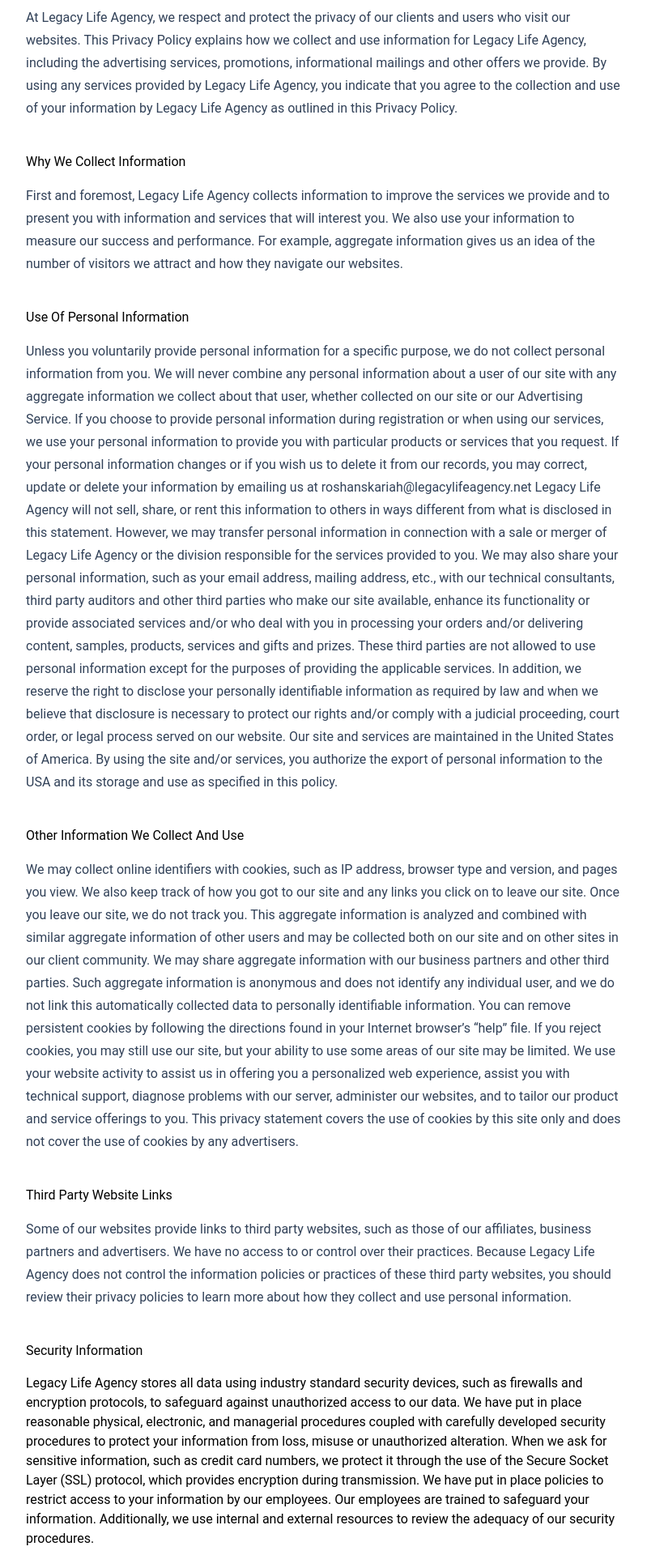
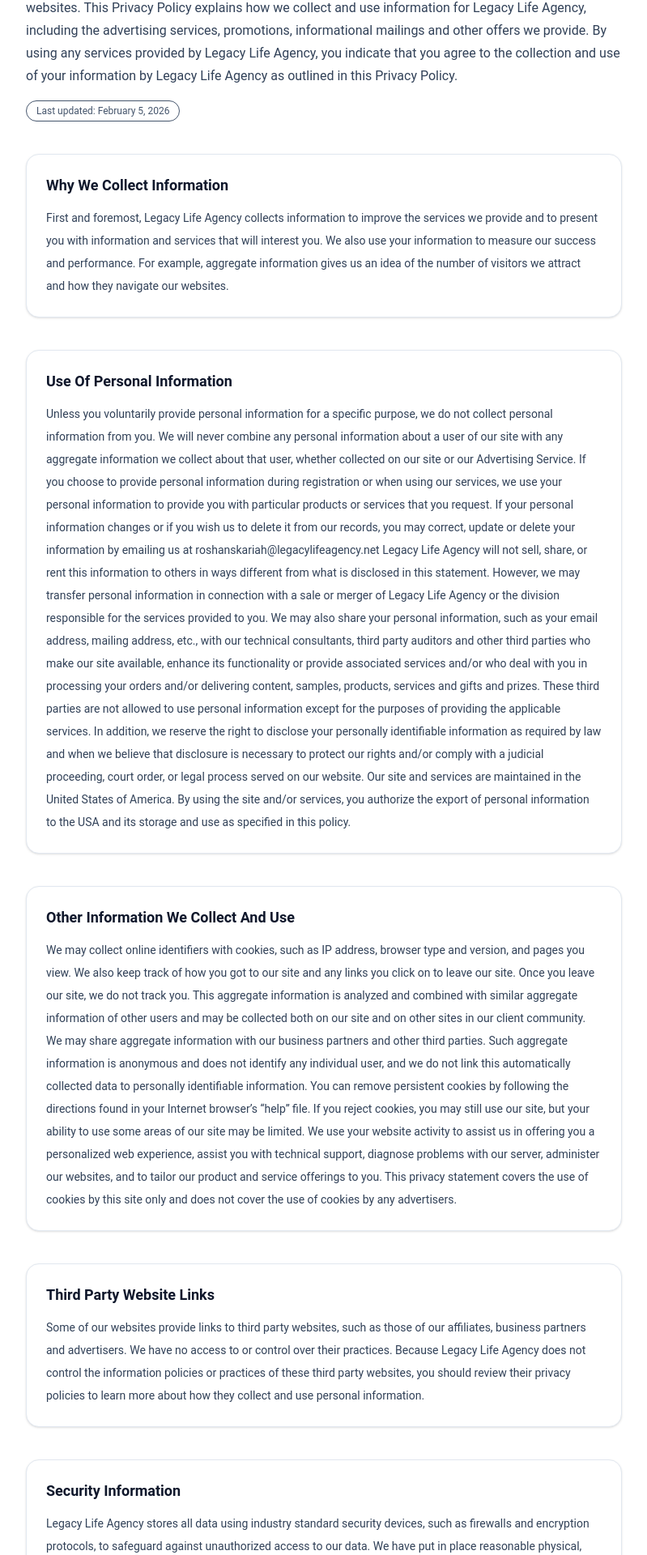
Before and after one commit to rmathew21/legacy-life-agency, a React (Vite) app: page /privacy in a window 1280 px wide. Shown: the part 337-2257 px from the top of the page at 81% size, without its empty margins (240-1039 px from the left). Built offline with nearby package versions, Linux system fonts and the light colour scheme.

Commit message:
updated content inside PrivacyPolicy and converted each section to separate cards

```diff
--- a/src/pages/PrivacyPolicy.jsx
+++ b/src/pages/PrivacyPolicy.jsx
@@ -1,40 +1,40 @@
 import LegalLayout from "./LegalLayout";
-
 
 export default function PrivacyPolicy() {
   return (
     <LegalLayout title="Privacy Policy">
       <section className="space-y-10">
         <div className="space-y-4">
-          <h1>Privacy Policy</h1>
+          {/* <h1>Privacy Policy</h1> */}
           <p className="text-base leading-7 text-slate-700">
             At Legacy Life Agency, we respect and protect the privacy of our
             clients and users who visit our websites. This Privacy Policy
             explains how we collect and use information for Legacy Life Agency,
             including the advertising services, promotions, informational
             mailings and other offers we provide. By using any services provided
-            by Legacy Life Agency, you indicate that you agree to the collection and
-            use of your information by Legacy Life Agency as outlined in this Privacy
-            Policy.
+            by Legacy Life Agency, you indicate that you agree to the collection
+            and use of your information by Legacy Life Agency as outlined in
+            this Privacy Policy.
           </p>
+          <div className="inline-flex items-center rounded-full border px-3 py-1 text-xs text-slate-600">
+            Last updated: February 5, 2026
+          </div>
         </div>
 
-        <div className="space-y-4">
-          <h3>Why We Collect Information</h3>
-          <p className="text-base leading-7 text-slate-700">
-            First and foremost, Legacy Life Agency collects information to
+{/* Sections */}
+        {[
+            {
+                title: "Why We Collect Information",
+                body: `First and foremost, Legacy Life Agency collects information to
                 improve the services we provide and to present you with information
                 and services that will interest you. We also use your information to
                 measure our success and performance. For example, aggregate
                 information gives us an idea of the number of visitors we attract
-            and how they navigate our websites.
-          </p>
-        </div>
-
-        <div className="space-y-4">
-          <h3>Use Of Personal Information</h3>
-          <p className="text-base leading-7 text-slate-700">
-            Unless you voluntarily provide personal information for a specific
+                and how they navigate our websites.`
+            },
+            {
+                title: "Use Of Personal Information",
+                body: `Unless you voluntarily provide personal information for a specific
                 purpose, we do not collect personal information from you. We will
                 never combine any personal information about a user of our site with
                 any aggregate information we collect about that user, whether
@@ -64,14 +64,11 @@
                 site and services are maintained in the United States of America. By
                 using the site and/or services, you authorize the export of personal
                 information to the USA and its storage and use as specified in this
-            policy.
-          </p>
-        </div>
-
-        <div className="space-y-4">
-          <h3>Other Information We Collect And Use</h3>
-          <p className="text-base leading-7 text-slate-700">
-            We may collect online identifiers with cookies, such as IP address,
+                policy.`
+            },
+            {
+                title: "Other Information We Collect And Use",
+                body: `We may collect online identifiers with cookies, such as IP address,
                 browser type and version, and pages you view. We also keep track of
                 how you got to our site and any links you click on to leave our
                 site. Once you leave our site, we do not track you. This aggregate
@@ -90,26 +87,20 @@
                 diagnose problems with our server, administer our websites, and to
                 tailor our product and service offerings to you. This privacy
                 statement covers the use of cookies by this site only and does not
-            cover the use of cookies by any advertisers.
-          </p>
-        </div>
-
-        <div className="space-y-4">
-          <h3>Third Party Website Links</h3>
-          <p className="text-base leading-7 text-slate-700">
-            Some of our websites provide links to third party websites, such as
+                cover the use of cookies by any advertisers.`
+            },
+            {
+                title: "Third Party Website Links",
+                body: `Some of our websites provide links to third party websites, such as
                 those of our affiliates, business partners and advertisers. We have
                 no access to or control over their practices. Because Legacy Life
                 Agency does not control the information policies or practices of
                 these third party websites, you should review their privacy policies
-            to learn more about how they collect and use personal information.
-          </p>
-        </div>
-
-        <div className="space-y-4">
-          <h3>Security Information</h3>
-          <p>
-            Legacy Life Agency stores all data using industry standard security
+                to learn more about how they collect and use personal information.`
+            },
+            {
+                title: "Security Information",
+                body: `Legacy Life Agency stores all data using industry standard security
                 devices, such as firewalls and encryption protocols, to safeguard
                 against unauthorized access to our data. We have put in place
                 reasonable physical, electronic, and managerial procedures coupled
@@ -121,14 +112,11 @@
                 in place policies to restrict access to your information by our
                 employees. Our employees are trained to safeguard your information.
                 Additionally, we use internal and external resources to review the
-            adequacy of our security procedures.
-          </p>
-        </div>
-
-        <div className="space-y-4">
-          <h3>Protection For Children</h3>
-          <p className="text-base leading-7 text-slate-700">
-            We do not knowingly collect personal information from anyone under
+                adequacy of our security procedures.`
+            },
+            {
+                title: "Protection For Children",
+                body: `We do not knowingly collect personal information from anyone under
                 the age of 18. Your Right to Control and Access Your Information You
                 have control over your personal information and how it is collected,
                 used, and shared. For example, you have a right to: Change or
@@ -146,45 +134,61 @@
                 “Unsubscribe” link in any email you receive. Ask us to delete your
                 data. You have a right to be forgotten and request your personal
                 information on file be deleted by contacting us at
-            roshanskariah@legacylifeagency.net.
-          </p>
-        </div>
-
-        <div className="space-y-4">
-          <h3>How Long We Will Keep Your Personal Information</h3>
-          <p className="text-base leading-7 text-slate-700">
-            We retain personal information that you provide us as long as we
+                roshanskariah@legacylifeagency.net.`
+            },
+            {
+                title: "How Long We Will Keep Your Personal Information",
+                body: `We retain personal information that you provide us as long as we
                 consider it potentially useful in contacting you about the product
                 or services you have purchased or our other services, or as needed
                 to comply with our legal obligations, resolve disputes and enforce
                 our agreements. We will delete this information from the servers if
                 you so request, as described in “Your Right To Control and Access
-            Your Information” above.
-          </p>
-        </div>
-
-        <div className="space-y-4">
-          <h3>Changes To This Privacy Policy</h3>
-          <p className="text-base leading-7 text-slate-700">
-            Our Privacy Policy may change from time to time. If we decide to
+                Your Information” above.`
+            },
+            {
+                title: "Changes To This Privacy Policy",
+                body: `Our Privacy Policy may change from time to time. If we decide to
                 change our privacy policy, we will post these changes to this
-            privacy statement on surewealthsolutions.com and other places we
+                privacy statement on legacylifeagency.net and other places we
                 deem appropriate so you are aware of what information we collect,
                 how we use it, and under what circumstances, if any, we disclose it.
                 We reserve the right to modify this privacy statement at any time,
                 so please review it frequently. Your continued use of the site after
                 such changes have been posted indicates your consent and acceptance
-            of such changes.
-          </p>
+                of such changes.`
+            },
+            {
+                title: "Effective Date",
+                body: `This Privacy Policy is effective and was last updated on February 5,
+                2026.`
+            },
+        ].map((s) => (
+            <div
+            key={s.title}
+            className="rounded-2xl border border-slate-200 bg-white p-6 shadow-sm"
+            >
+                <h2 className="text-lg font-semibold text-slate-900">{s.title}</h2>
+                <p className="mt-3 text-sm leading-7 text-slate-700">{s.body}</p>
             </div>
+        ))
+        }
 
-        <div className="space-y-4">
-          <h3>Effective Date</h3>
-          <p className="text-base leading-7 text-slate-700">
-            This Privacy Policy is effective and was last updated on February 5,
-            2026.
-          </p>
-        </div>
+
+
+
+
+
+
+
+
+
+
+
+
+
+
+
       </section>
     </LegalLayout>
   );
```
Lines whose indentation alone changed are shown as unchanged.
